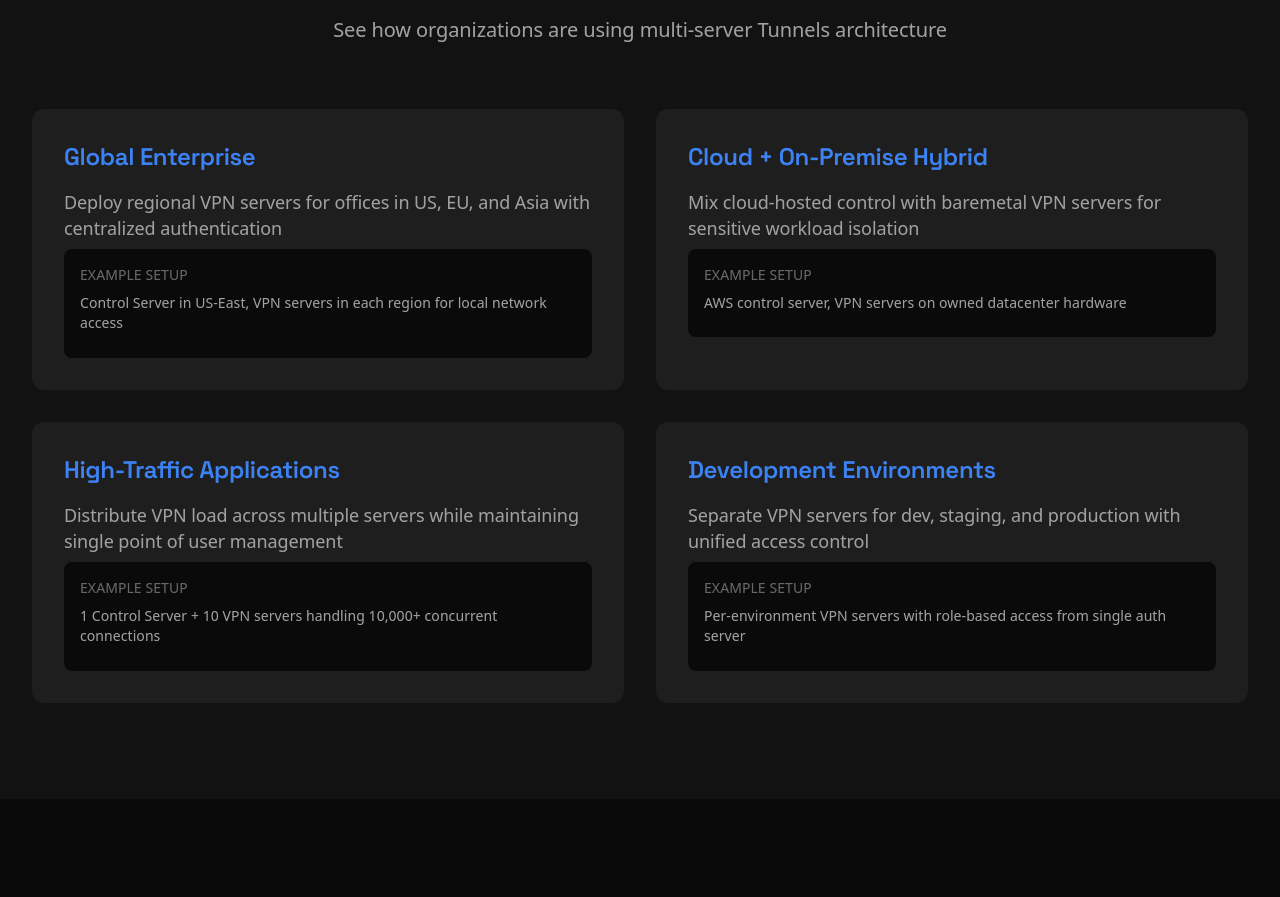
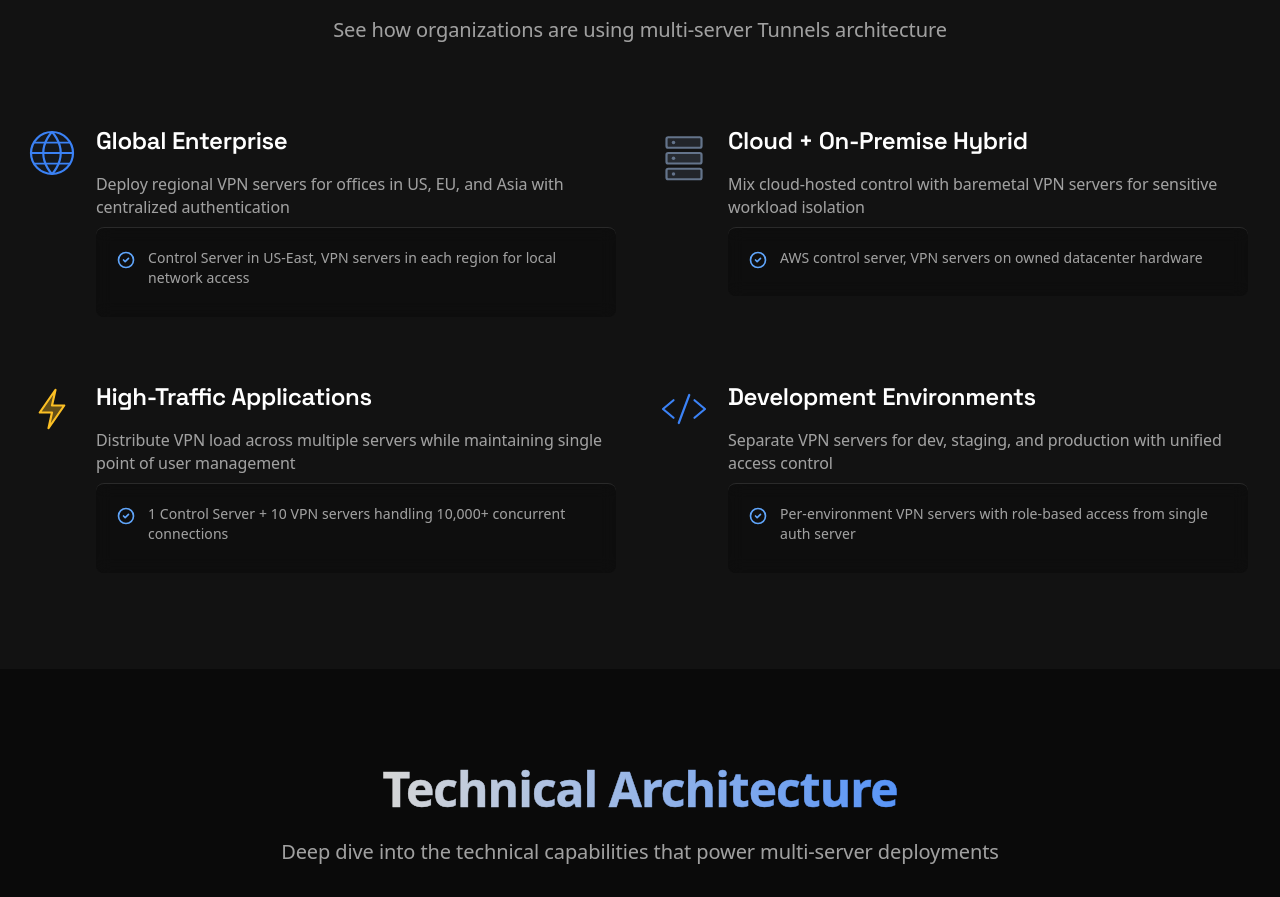
Before and after one commit to tunnels-is/web, a React (Vite) app: page /cloud in a window 1280 px wide. Shown: the part 2696-3593 px from the top of the page. Built offline with nearby package versions, Linux system fonts and the light colour scheme.

Commit message:
icon fix

```diff
--- a/src/pages/CloudBaremetal.jsx
+++ b/src/pages/CloudBaremetal.jsx
@@ -1,6 +1,7 @@
 import { motion } from 'framer-motion';
 import useScrollAnimation from '../hooks/useScrollAnimation';
 import { cloudBaremetalContent } from '../content/siteContent';
+import { GlobeIcon, ServerIcon, BoltIcon, CodeIcon } from '../components/ui/Icons';
 
 const CloudBaremetal = () => {
   const [ref1, isVisible1] = useScrollAnimation();
@@ -305,7 +306,7 @@ const CloudBaremetal = () => {
             initial={{ opacity: 0, y: 20 }}
             animate={isVisible3 ? { opacity: 1, y: 0 } : {}}
             transition={{ duration: 0.6 }}
-            className="text-center mb-16"
+            className="text-center mb-20"
           >
             <h2 className="text-4xl md:text-5xl font-bold mb-6">
               <span className="text-gradient">Real-World Deployments</span>
@@ -315,29 +316,51 @@ const CloudBaremetal = () => {
             </p>
           </motion.div>
 
-          <div className="grid grid-cols-1 md:grid-cols-2 gap-8">
-            {useCases.map((useCase, index) => (
+          <div className="grid grid-cols-1 lg:grid-cols-2 gap-x-12 gap-y-16">
+            {useCases.map((useCase, index) => {
+              const icons = [
+                <GlobeIcon />,      // Global Enterprise
+                <ServerIcon />,     // Cloud + On-Premise
+                <BoltIcon />,       // High-Traffic
+                <CodeIcon />        // Development
+              ];
+
+              return (
                 <motion.div
                   key={index}
-                initial={{ opacity: 0, x: index % 2 === 0 ? -30 : 30 }}
-                animate={isVisible3 ? { opacity: 1, x: 0 } : {}}
+                  initial={{ opacity: 0, y: 30 }}
+                  animate={isVisible3 ? { opacity: 1, y: 0 } : {}}
                   transition={{ duration: 0.6, delay: index * 0.15 }}
-                className="bg-dark-elevated p-8 rounded-xl hover:bg-dark-bg hover:scale-105 transition-all duration-300"
+                  className="relative group"
                 >
-                <h3 className="text-2xl font-semibold text-dark-accent-primary mb-4">
+                  {/* Icon badge */}
+                  <div className="absolute -left-2 top-0 w-14 h-14 text-dark-accent-primary flex items-center justify-center">
+                    {icons[index]}
+                  </div>
+
+                <div className="pl-16">
+                  <h3 className="text-2xl font-bold text-white mb-4 group-hover:text-dark-accent-primary transition-colors">
                     {useCase.title}
                   </h3>
-                <p className="text-lg text-dark-text-secondary mb-4 leading-snug">
+                  <p className="text-base text-dark-text-secondary mb-6 leading-relaxed">
                     {useCase.description}
                   </p>
-                <div className="bg-dark-bg p-4 rounded-lg">
-                  <p className="text-sm text-dark-text-muted mb-1 font-semibold uppercase tracking-wide">Example Setup</p>
-                  <p className="text-dark-text-secondary text-sm leading-snug">
+
+                  {/* Scenario card with different styling */}
+                  <div className="bg-dark-bg/50 backdrop-blur-sm p-5 rounded-lg border-t border-dark-accent-primary/20">
+                    <div className="flex items-start gap-3">
+                      <svg className="w-5 h-5 text-dark-accent-secondary flex-shrink-0 mt-0.5" fill="none" stroke="currentColor" viewBox="0 0 24 24">
+                        <path strokeLinecap="round" strokeLinejoin="round" strokeWidth={2} d="M9 12l2 2 4-4m6 2a9 9 0 11-18 0 9 9 0 0118 0z" />
+                      </svg>
+                      <p className="text-sm text-dark-text-secondary leading-relaxed">
                         {useCase.scenario}
                       </p>
                     </div>
+                  </div>
+                </div>
               </motion.div>
-            ))}
+              );
+            })}
           </div>
         </div>
       </section>
```
Lines whose indentation alone changed are shown as unchanged.
